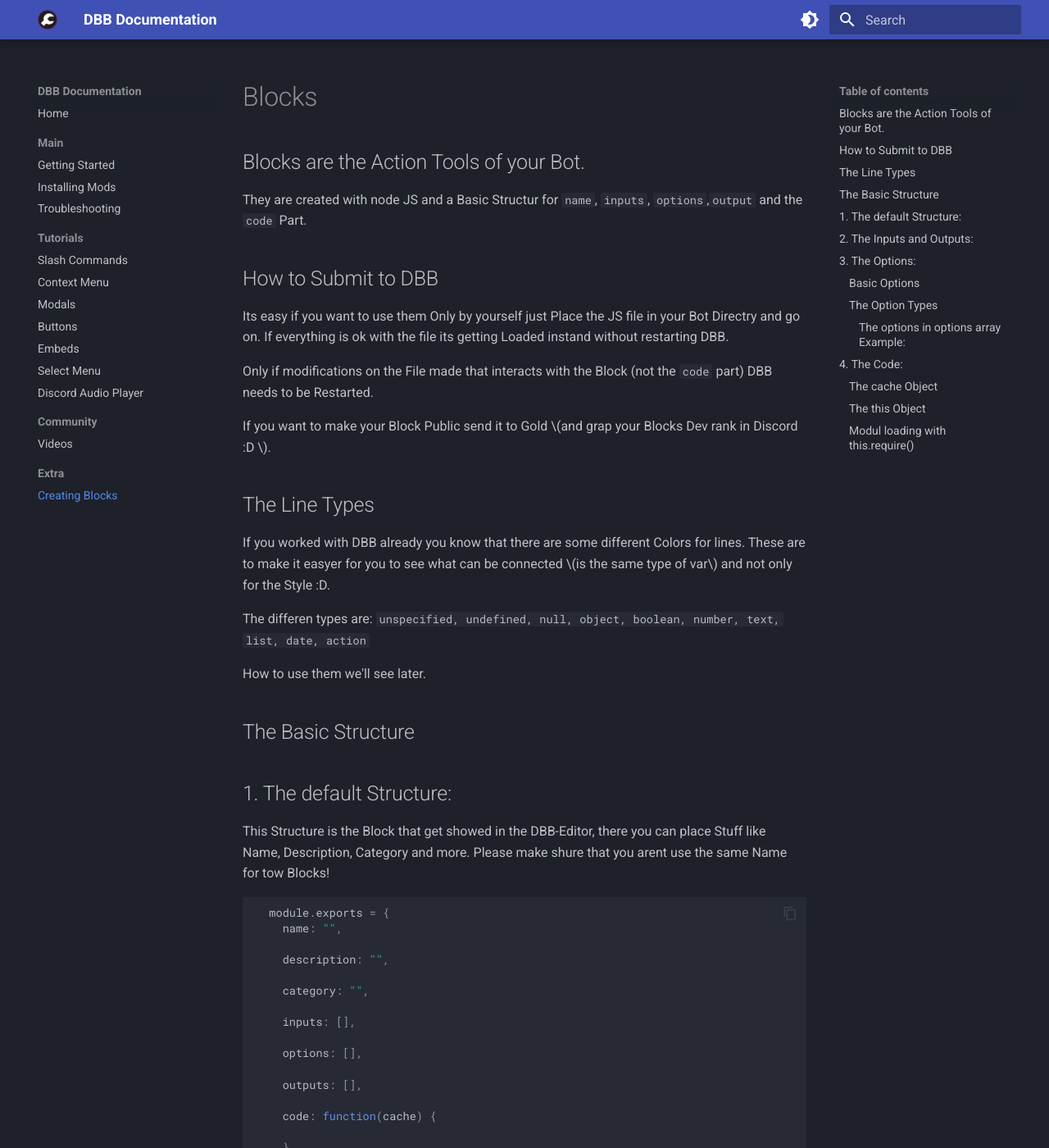
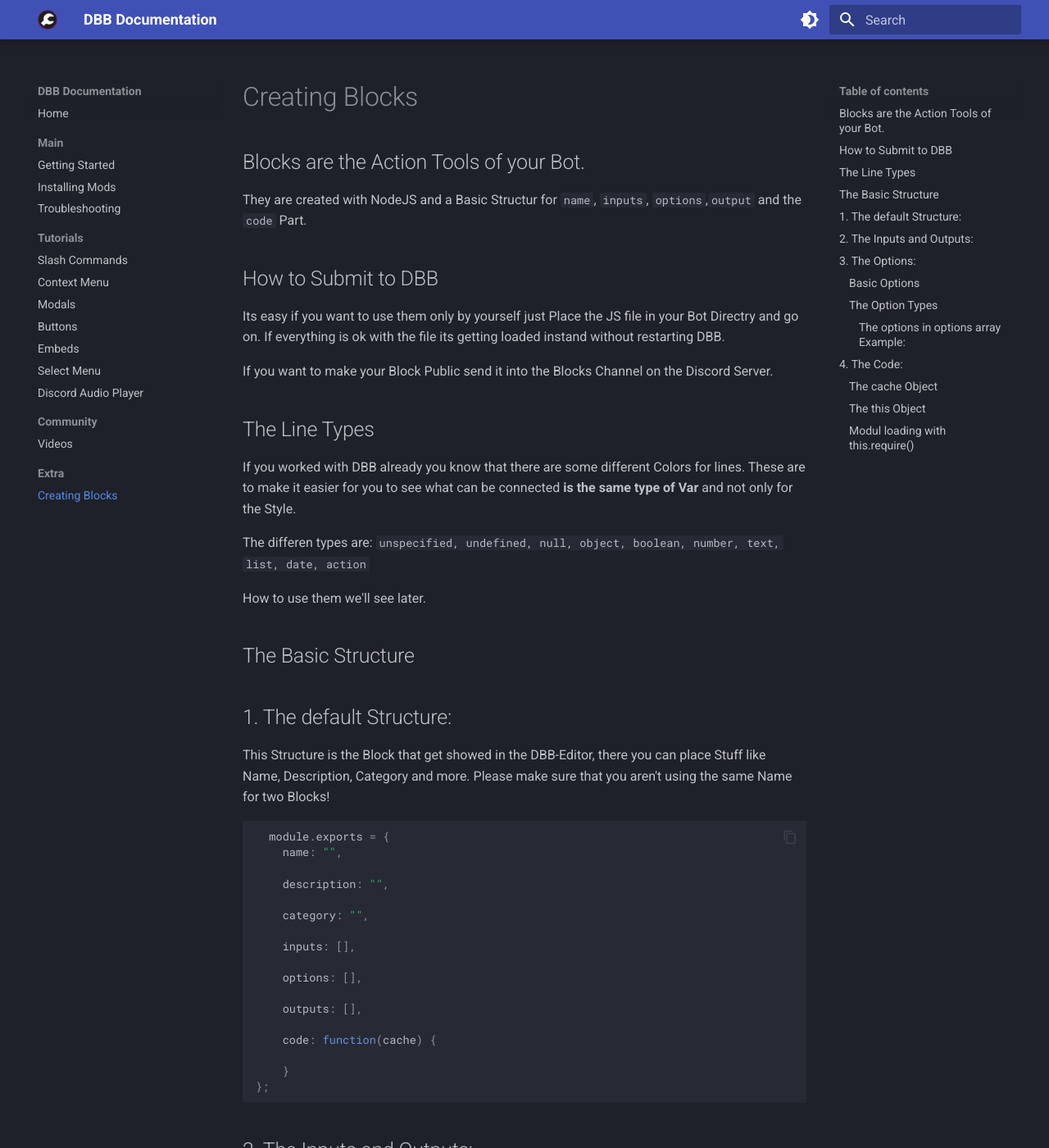
Before and after one commit to XCraftTM/DBBBlocks, an MkDocs documentation site: the page built from docs/create-blocks.md, in a window 1280 px wide and 1400 px high. Shown: the whole window at 82% size. Built offline with MkDocs 1.6.1 and Material for MkDocs 9.7.7, drawn with Linux system fonts in a browser that asks for light colours; some of the changed text lies outside the part shown.

Commit message:
Fixed Grammer

````diff
--- a/docs/create-blocks.md
+++ b/docs/create-blocks.md
@@ -1,20 +1,18 @@
-# Blocks
+# Creating Blocks
 
 ## Blocks are the Action Tools of your Bot.
 
-They are created with node JS and a Basic Structur for `name`, `inputs`, `options`,`output` and the `code` Part.
+They are created with NodeJS and a Basic Structur for `name`, `inputs`, `options`,`output` and the `code` Part.
 
 ## How to Submit to DBB
 
-Its easy if you want to use them Only by yourself just Place the JS file in your Bot Directry and go on. If everything is ok with the file its getting Loaded instand without restarting DBB.
+Its easy if you want to use them only by yourself just Place the JS file in your Bot Directry and go on. If everything is ok with the file its getting loaded instand without restarting DBB.
 
-Only if modifications on the File made that interacts with the Block \(not the `code` part\) DBB needs to be Restarted.
-
-If you want to make your Block Public send it to Gold \(and grap your Blocks Dev rank in Discord :D \).
+If you want to make your Block Public send it into the Blocks Channel on the Discord Server.
 
 ## The Line Types
 
-If you worked with DBB already you know that there are some different Colors for lines. These are to make it easyer for you to see what can be connected \(is the same type of var\) and not only for the Style :D.
+If you worked with DBB already you know that there are some different Colors for lines. These are to make it easier for you to see what can be connected **is the same type of Var** and not only for the Style.
 
 The differen types are: `unspecified, undefined, null, object, boolean, number, text, list, date, action`
 
@@ -24,7 +22,7 @@ How to use them we'll see later.
 
 ## 1. The default Structure:
 
-This Structure is the Block that get showed in the DBB-Editor, there you can place Stuff like Name, Description, Category and more. Please make shure that you arent use the same Name for tow Blocks!
+This Structure is the Block that get showed in the DBB-Editor, there you can place Stuff like Name, Description, Category and more. Please make sure that you aren't using the same Name for two Blocks!
 
 ```javascript
   module.exports = {
@@ -46,8 +44,6 @@ This Structure is the Block that get showed in the DBB-Editor, there you can pla
 };
 ```
 
-_Note: Gold_ **loves** _to see the the brake between the Object Keys ;\), Simply add them befor sending it to him._
-
 ## 2. The Inputs and Outputs:
 
 These are The Inputs and Outputs of your Block showen in DBB-Editor. _If you Update something here please restart the DBB-Editor to see it._
@@ -125,13 +121,13 @@ These are the Options of your Block showed in the DBB-Editor. _If you Update som
 
 `type` supports `SELECT, TEXT, COLOR, NUMBER`
 
-By `type` =&gt; `COLOR` it will appere the Color-Picker to select a Color. _Note: Gold loves his Color-Picker, like it too and he likes you back ;D_
+By `type` =&gt; `COLOR` it will appere the Color-Picker to select a Color.
 
 By `type` =&gt; `TEXT` or `NUMBER` a Field to type your Value in shows on the Block in DBB.
 
 By `type` =&gt; `SELECT` a Dropdown Menu will be shown in DBB.
 
-If you use any other then `SELECT` you are fine with this Options Structure. If using `SELECT` you need to add the `options` field to the `options` Object. \(yea sounds wired, just go on :D \) The new `options` filed is an Array of Items.
+If you use any other then `SELECT` you are fine with this Options Structure. If using `SELECT` you need to add the `options` field to the `options` Object. The new `options` filed is an Array of Items.
 
 ```javascript
   /** value for code => */ 1 : "Option to Select" /** <= Shown in DBB */
````
Also changed, not shown: other parts of docs/create-blocks.md (+7 -7 lines).
